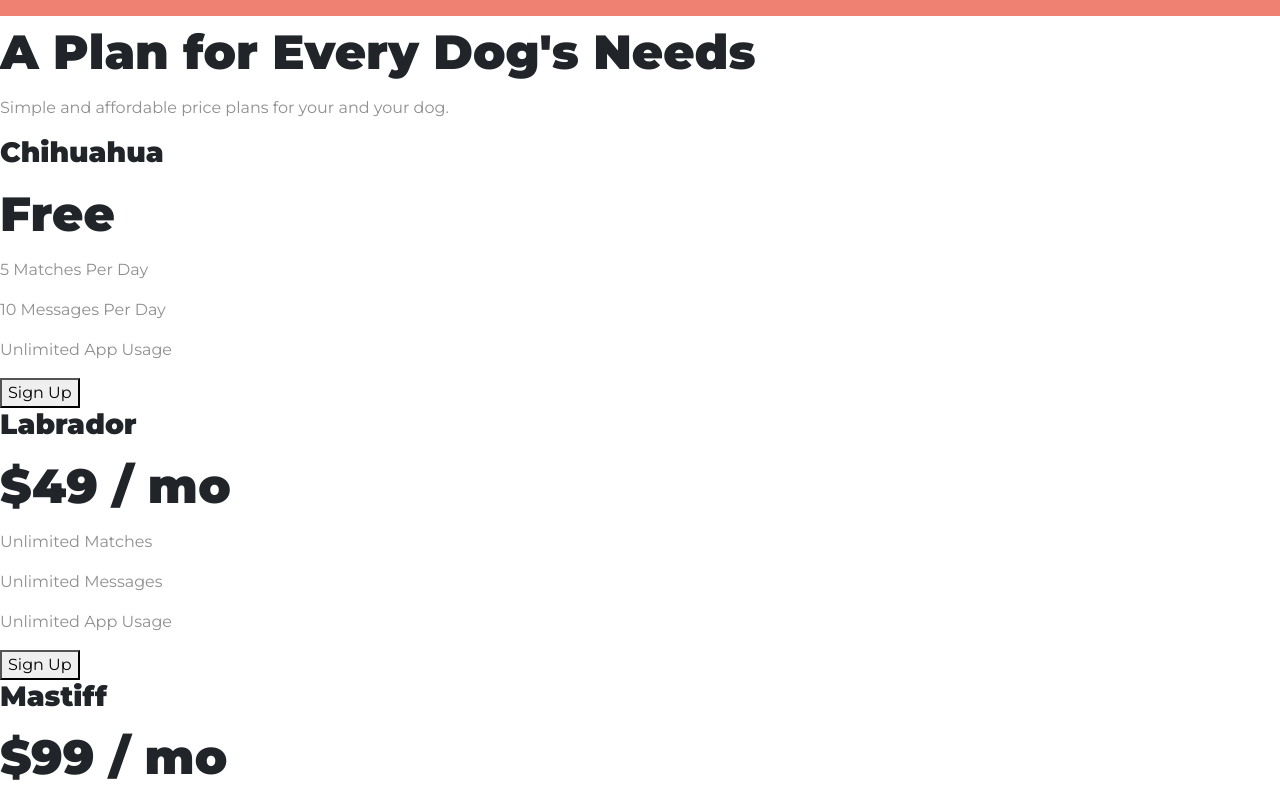
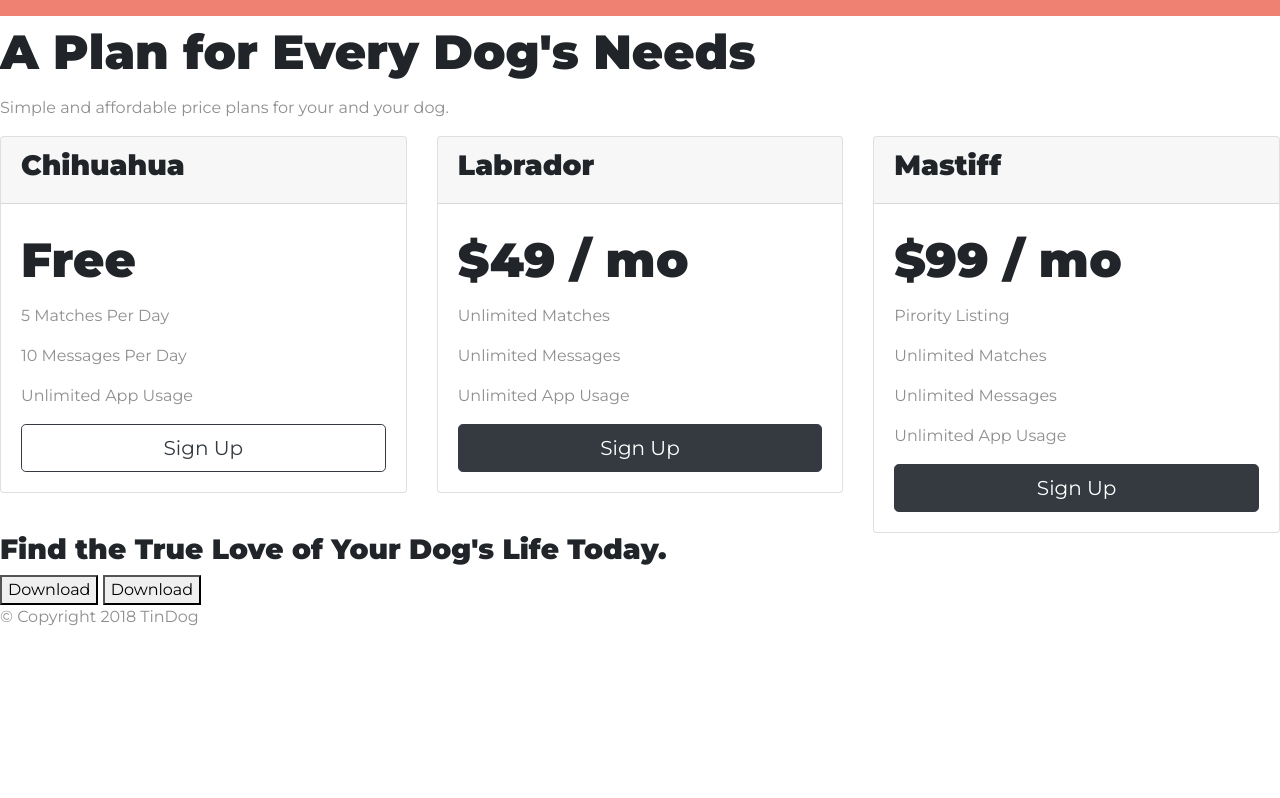
Before and after one commit to Cuerv07/tindog, a plain HTML site: page index.html in a window 1280 px wide. Shown: the part 1940-2738 px from the top of the page. After the commit the page ends 2585 px from the top, so only its background shows below. Drawn offline with nearby package versions, Linux system fonts and the light colour scheme.

Commit message:
Add files via upload

```diff
--- a/index.html
+++ b/index.html
@@ -143,32 +143,58 @@
     <h2>A Plan for Every Dog's Needs</h2>
     <p>Simple and affordable price plans for your and your dog.</p>
 
+    <div class="row">
 
+      <div class="pricing-column col-lg-4 col-md-6 col-sm-12">
+        <div class="card">
+          <div class="card-header">
             <h3>Chihuahua</h3>
+          </div>
+          <div class="card-body">
             <h2>Free</h2>
             <p>5 Matches Per Day</p>
             <p>10 Messages Per Day</p>
             <p>Unlimited App Usage</p>
-    <button type="button">Sign Up</button>
+            <button type="button" class="btn btn-block btn-lg btn-outline-dark">Sign Up</button>
+          </div>
+        </div>
+      </div>
 
-
+      <div class="pricing-column col-lg-4 col-md-6 col-sm-12">
+        <div class="card">
+          <div class="card-header">
             <h3>Labrador</h3>
+          </div>
+          <div class="card-body">
             <h2>$49 / mo</h2>
             <p>Unlimited Matches</p>
             <p>Unlimited Messages</p>
             <p>Unlimited App Usage</p>
-    <button type="button">Sign Up</button>
+            <button type="button" class="btn btn-block btn-lg btn-dark">Sign Up</button>
+          </div>
+        </div>
+      </div>
 
-
+      <div class="pricing-column col-lg-4 col-md-12">
+        <div class="card">
+          <div class="card-header">
             <h3>Mastiff</h3>
+          </div>
+          <div class="card-body">
             <h2>$99 / mo</h2>
             <p>Pirority Listing</p>
             <p>Unlimited Matches</p>
             <p>Unlimited Messages</p>
             <p>Unlimited App Usage</p>
-    <button type="button">Sign Up</button>
+            <button type="button" class="btn btn-block btn-lg btn-dark">Sign Up</button>
+          </div>
+        </div>
+      </div>
+
+    </div>
 
   </section>
+
 
 
   <!-- Call to Action -->
```
Lines whose indentation alone changed are shown as unchanged.
